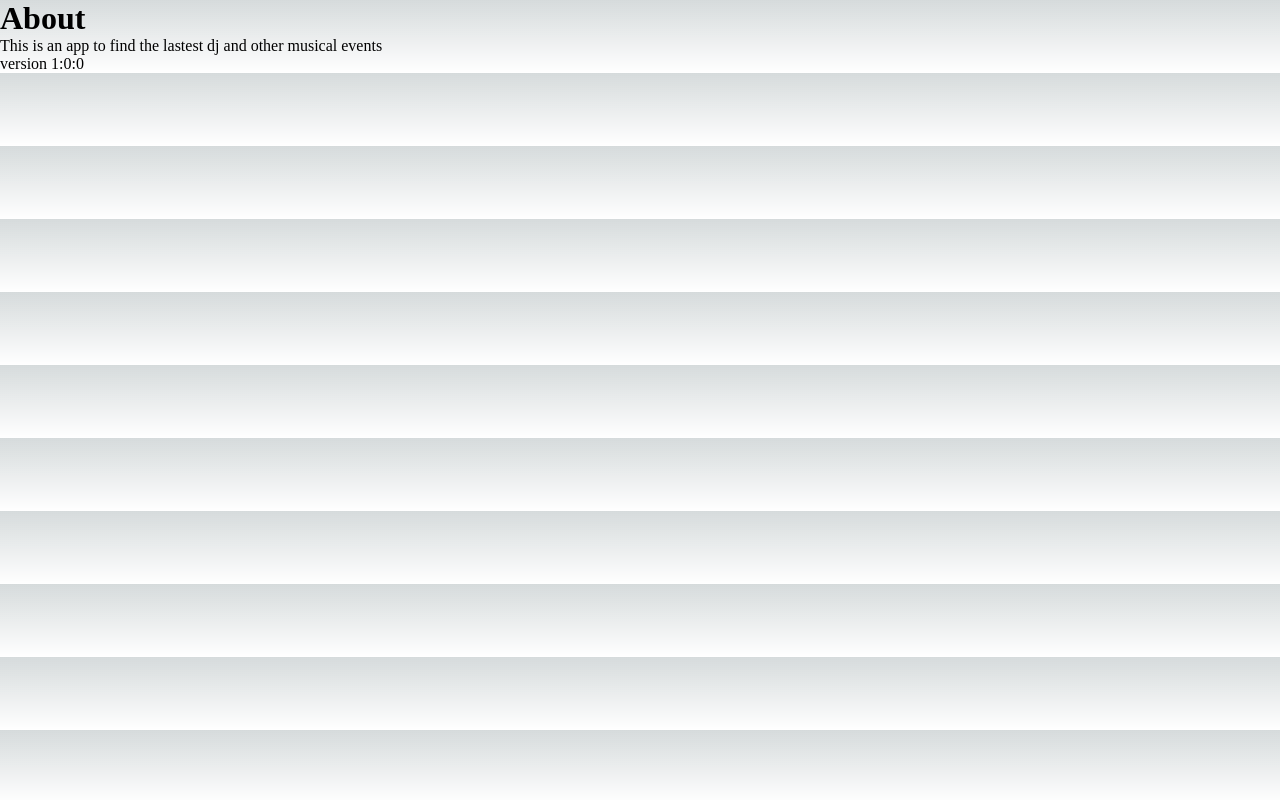
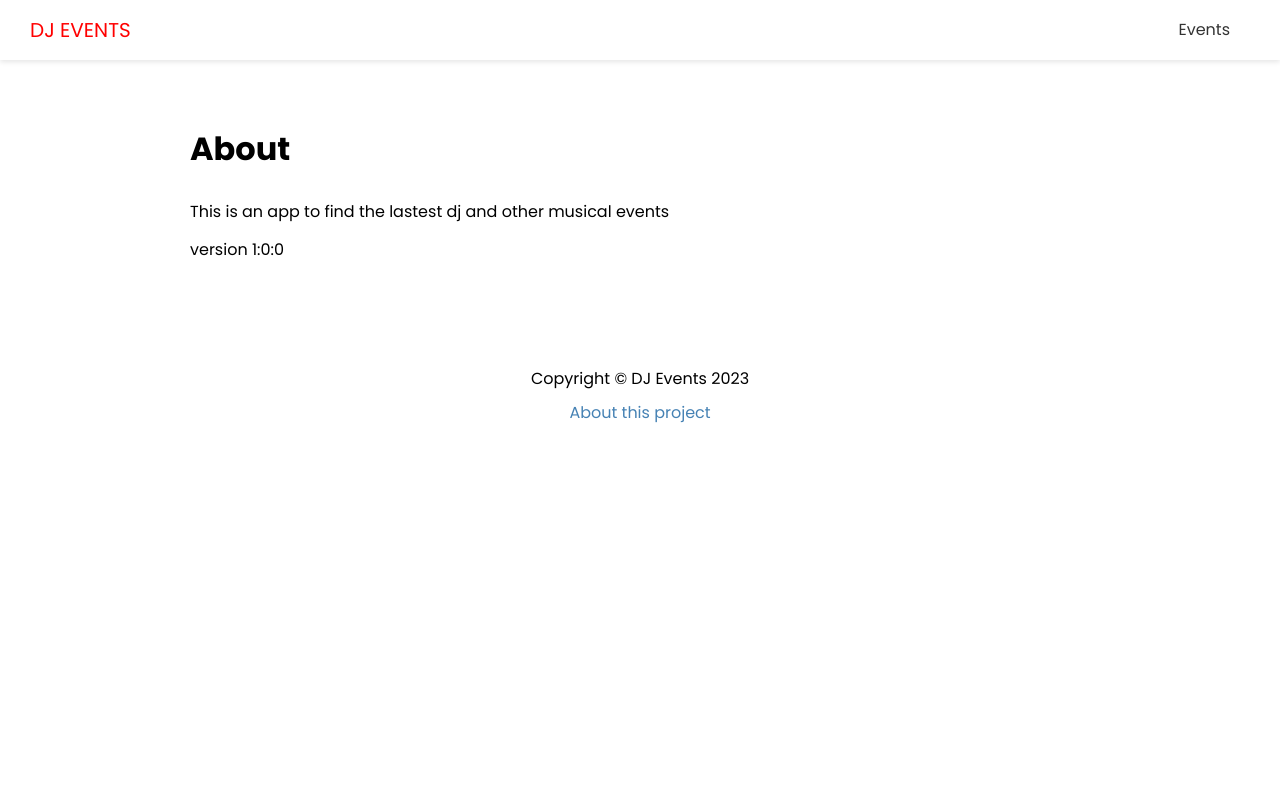
Before and after one commit to AndradaVonica/next.js-traversy, a Next.js app: page /about in a window 1280 px wide. Built offline with nearby package versions, Linux system fonts and the light colour scheme.

Commit message:
Layout, Header and Footer

```diff
--- /dev/null
+++ b/components/Header.js
@@ -0,0 +1,24 @@
+import Link from 'next/link'
+import styles from '../styles/Header.module.css'
+
+export default function Header() {
+    return (
+        <header className={ styles.header }>
+            <div className={ styles.logo } >
+                <Link href='/' legacyBehavior>
+                    <a>DJ events</a>
+                </Link>
+            </div>
+
+            <nav>
+                <ul>
+                    <li>
+                        <Link href='/events' legacyBehavior>
+                            <a>Events</a>
+                        </Link>
+                    </li>
+                </ul>
+            </nav>
+        </header>
+    )
+}
--- /dev/null
+++ b/components/Layout.js
@@ -0,0 +1,28 @@
+import Head from "next/head"
+import Header from './Header'
+import Footer from './Footer'
+import styles from '../styles/Layout.module.css'
+
+export default function Layout({ title, keywords, description, children }) {
+    return (
+        <div>
+            <Head>
+                <title>{ title }</title>
+                <meta name="description" content={ description } />
+                <meta name="keywords" content={ keywords } />
+            </Head>
+
+            <Header />
+            <div className={ styles.container }>{ children }
+            </div>
+            <Footer />
+        </div >
+    )
+}
+
+
+Layout.defaultProps = {
+    title: 'Dj Events | Find the best partys',
+    description: 'Find the latest dj and all that',
+    keywords: 'music, dj, edms, events'
+}
--- a/jsconfig.json
+++ b/jsconfig.json
@@ -1,7 +1,7 @@
 {
   "compilerOptions": {
     "paths": {
-      "@/*": ["*"]
+      "@/*": ["./*"]
     }
   }
 }
--- a/pages/about.js
+++ b/pages/about.js
@@ -1,9 +1,12 @@
+// import Link from "next/Link"
+import Layout from "@/components/Layout"
+
 export default function AboutPage() {
     return (
-        <div>
+        <Layout title='About dj events'>
             <h1> About</h1>
             <p> This is an app to find the lastest dj and other musical events</p>
             <p> version 1:0:0</p>
-        </div>
+        </Layout>
     )
 }
--- a/pages/events/[slug].js
+++ b/pages/events/[slug].js
@@ -1,3 +1,6 @@
+import { useRouter } from "next/router"
+
+
 export default function EventPage() {
     return (
         <div>
--- /dev/null
+++ b/styles/Footer.module.css
@@ -0,0 +1,8 @@
+.footer {
+  margin: 100px 0 40px;
+  text-align: center;
+}
+
+.footer p {
+  margin: 5px 0;
+}
--- /dev/null
+++ b/styles/Header.module.css
@@ -0,0 +1,56 @@
+.header {
+    display: flex;
+    justify-content: space-between;
+    align-items: center;
+    background: #fff;
+    color: #333;
+    height: 60px;
+    padding: 0 30px;
+    box-shadow: 0 2px 5px rgba(0, 0, 0, 0.1);
+  }
+
+  .header a {
+    color: #333;
+    margin-right: 20px;
+  }
+
+  .header a:hover {
+    color: #000;
+  }
+  .header ul {
+    display: flex;
+    align-items: center;
+    justify-content: center;
+    list-style: none;
+  }
+
+  .logo {
+    color: red;
+    font-size: 20px;
+    text-transform: uppercase;
+  }
+
+  .logo a {
+    color: red;
+  }
+
+  @media (max-width: 768px) {
+    .header {
+      flex-direction: column;
+      height: auto;
+    }
+
+    .header ul {
+      margin: 20px 0;
+      flex-direction: column;
+      text-align: center;
+    }
+
+    .header a {
+      margin-right: 0;
+    }
+
+    .logo {
+      margin: 20px 0;
+    }
+  }
--- /dev/null
+++ b/styles/Layout.module.css
@@ -0,0 +1,5 @@
+.container {
+  margin: 60px auto;
+  max-width: 960px;
+  padding: 0 30px;
+}
--- a/styles/globals.css
+++ b/styles/globals.css
@@ -1,107 +1,66 @@
-:root {
-  --max-width: 1100px;
-  --border-radius: 12px;
-  --font-mono: ui-monospace, Menlo, Monaco, 'Cascadia Mono', 'Segoe UI Mono',
-    'Roboto Mono', 'Oxygen Mono', 'Ubuntu Monospace', 'Source Code Pro',
-    'Fira Mono', 'Droid Sans Mono', 'Courier New', monospace;
-
-  --foreground-rgb: 0, 0, 0;
-  --background-start-rgb: 214, 219, 220;
-  --background-end-rgb: 255, 255, 255;
-
-  --primary-glow: conic-gradient(
-    from 180deg at 50% 50%,
-    #16abff33 0deg,
-    #0885ff33 55deg,
-    #54d6ff33 120deg,
-    #0071ff33 160deg,
-    transparent 360deg
-  );
-  --secondary-glow: radial-gradient(
-    rgba(255, 255, 255, 1),
-    rgba(255, 255, 255, 0)
-  );
-
-  --tile-start-rgb: 239, 245, 249;
-  --tile-end-rgb: 228, 232, 233;
-  --tile-border: conic-gradient(
-    #00000080,
-    #00000040,
-    #00000030,
-    #00000020,
-    #00000010,
-    #00000010,
-    #00000080
-  );
-
-  --callout-rgb: 238, 240, 241;
-  --callout-border-rgb: 172, 175, 176;
-  --card-rgb: 180, 185, 188;
-  --card-border-rgb: 131, 134, 135;
-}
-
-@media (prefers-color-scheme: dark) {
-  :root {
-    --foreground-rgb: 255, 255, 255;
-    --background-start-rgb: 0, 0, 0;
-    --background-end-rgb: 0, 0, 0;
-
-    --primary-glow: radial-gradient(rgba(1, 65, 255, 0.4), rgba(1, 65, 255, 0));
-    --secondary-glow: linear-gradient(
-      to bottom right,
-      rgba(1, 65, 255, 0),
-      rgba(1, 65, 255, 0),
-      rgba(1, 65, 255, 0.3)
-    );
-
-    --tile-start-rgb: 2, 13, 46;
-    --tile-end-rgb: 2, 5, 19;
-    --tile-border: conic-gradient(
-      #ffffff80,
-      #ffffff40,
-      #ffffff30,
-      #ffffff20,
-      #ffffff10,
-      #ffffff10,
-      #ffffff80
-    );
-
-    --callout-rgb: 20, 20, 20;
-    --callout-border-rgb: 108, 108, 108;
-    --card-rgb: 100, 100, 100;
-    --card-border-rgb: 200, 200, 200;
-  }
-}
+@import url('https://fonts.googleapis.com/css2?family=Poppins:wght@300;400;500;600;700&display=swap');
 
 * {
   box-sizing: border-box;
+  margin: 0;
   padding: 0;
-  margin: 0;
 }
 
 html,
 body {
-  max-width: 100vw;
-  overflow-x: hidden;
-}
-
-body {
-  color: rgb(var(--foreground-rgb));
-  background: linear-gradient(
-      to bottom,
-      transparent,
-      rgb(var(--background-end-rgb))
-    )
-    rgb(var(--background-start-rgb));
+  font-family: 'Poppins', sans-serif;
+  line-height: 1.8;
 }
 
 a {
-  color: inherit;
   text-decoration: none;
+  color: steelblue;
 }
 
-@media (prefers-color-scheme: dark) {
-  html {
-    color-scheme: dark;
-  }
+p {
+  margin: 10px 0;
 }
+
+h1 {
+  margin-bottom: 20px;
+}
+
+.btn {
+  display: inline-block;
+  background: red;
+  color: #fff;
+  padding: 10px 20px;
+  cursor: pointer;
+  border: 0;
+  border-radius: 5px;
+}
+
+.btn:hover {
+  opacity: 0.9;
+}
+
+.btn-secondary {
+  font: inherit;
+  font-size: 13px;
+  background: #000;
+  color: #fff !important;
+  border: 0;
+  border-radius: 5px;
+  padding: 5px 15px;
+  margin: 0 20px;
+  cursor: pointer;
+}
+
+.btn-secondary:hover {
+  opacity: 0.8;
+}
+
+.btn-icon {
+  display: flex;
+  align-items: center;
+  justify-content: center;
+}
+
+.btn-icon svg {
+  margin-right: 5px;
+}
```
Also changed, not shown: pages/index.js (+5 -118 lines), components/Footer.js (line endings or trailing spaces), 1 other file (tests, documents, lock files or other folders).
